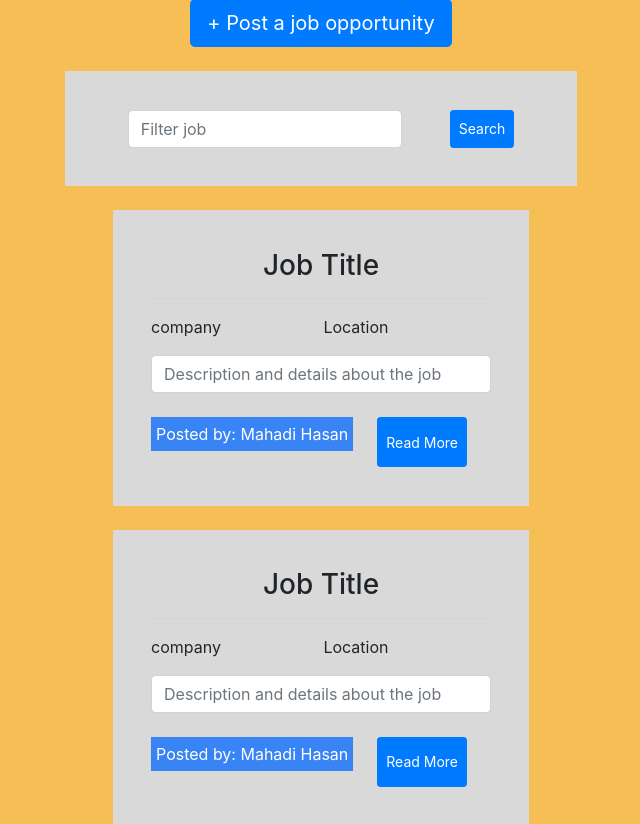
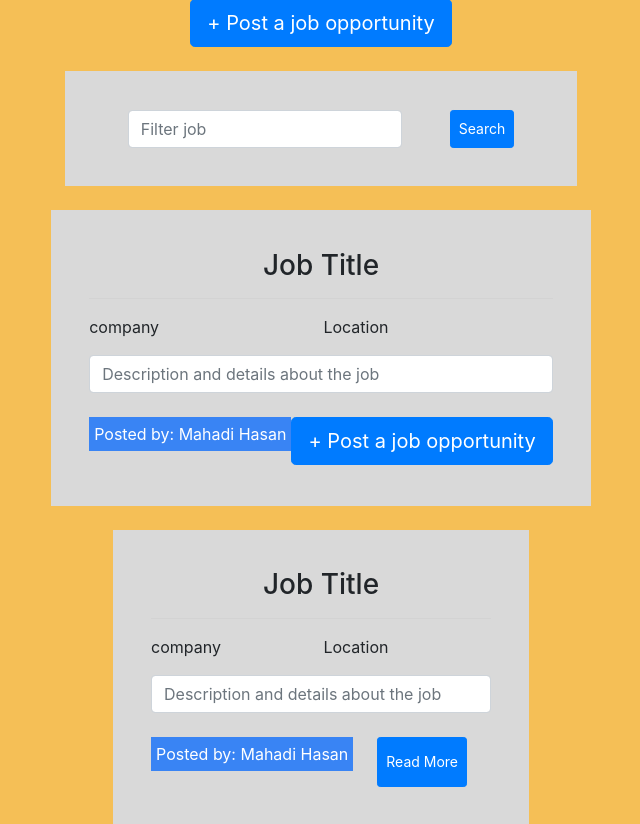
Before and after one commit to Mhasan431/UIU-StudentSphereNEW, a PHP site: page /jobs.php in a window 1280 px wide. Shown: the part 148-972 px from the top of the page, without its empty margins (319-959 px from the left). Run offline with PHP 8.4, Linux system fonts and the light colour scheme; some libraries are stand-ins or nearby versions.

Commit message:
add job post

```diff
--- a/jobs.php
+++ b/jobs.php
@@ -43,10 +43,11 @@
             <input class="form-control " type="text" placeholder="Description and details about the job"> <br>
             <div class="inputStyle">
                 <p class="post">Posted by: Mahadi Hasan</p>
-                <!-- <a href="postJob.html">
-                        <button type="button" class="btn btn-primary btn-sm mx-4">Read More</button>
-                    </a> -->
-                <button type="button" class="btn btn-primary btn-sm mx-4">Read More</button>
+                <a href="postJob.html">
+                <button type="button" class="btn btn-primary btn-lg">+ Post a job opportunity</button>
+
+             </a>
+                <!-- <button type="button" class="btn btn-primary btn-sm mx-4">Read More</button> -->
 
             </div>
         </div>
```
